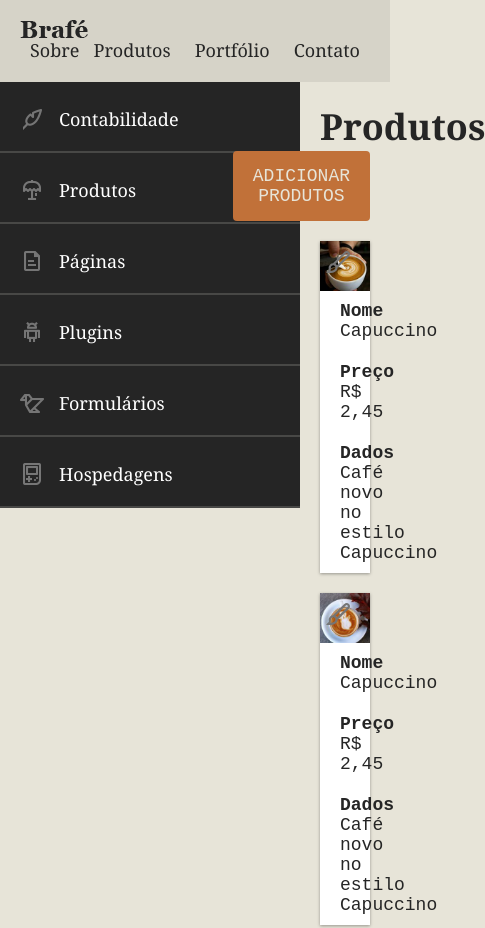
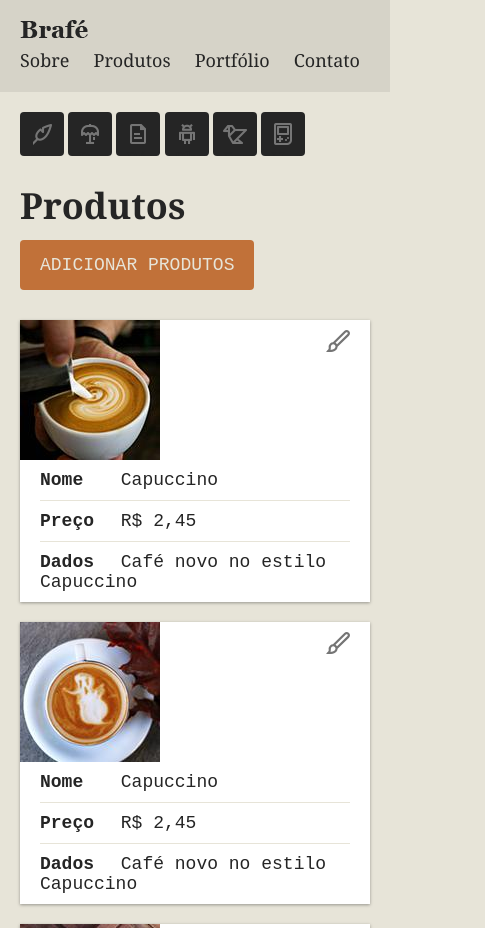
Before and after one commit to WebertiBarbosa/brafe3-css-puro, a plain HTML site: page index.html in a window 390 px wide. Shown: the top 928 px of the page, 485 px wide, since content can reach past the window. Drawn offline with Linux system fonts and the light colour scheme.

Commit message:
responsivo finalizado

```diff
--- a/css/style.css
+++ b/css/style.css
@@ -46,18 +46,33 @@ img {
   color: #252525;
   font-size: 1.125em;
   padding: 0 10px;
+
 }
 
 .header-menu li:first-child a {
-  padding: 0px;
+  padding-left: 0px;
+}
+
+@media (max-width: 739px) {
+  .header-logo {
+    float: none;
+  }
+  .header-menu ul {
+    float: none;
+    margin-top: 10px;
+  }
 }
 
 /* MAIN */
 
-.main-container::after, .main-container::before {
-  content: '';
-  display: table;
-  clear: both;
+.main-container {
+  display: flex;
+}
+
+@media (max-width: 739px) {
+  .main-container {
+    flex-direction: column;
+  }
 }
 
 /* SIDE NAV */
@@ -65,7 +80,7 @@ img {
 .side-nav {
   width: 300px;
   background: #252525;
-  float: left;
+
 }
 
 .side-nav li a {
@@ -111,10 +126,41 @@ img {
   background-position: 0 calc(-24px * 5);
 }
 
+@media (min-width: 740px) and (max-width: 980px) {
+  .side-nav {
+    width: 200px;
+  }
+}
+
+@media (max-width: 739px) {
+  .side-nav {
+    margin: 20px 0 0 20px;
+    background: none;
+    width: auto;
+  }
+  .side-nav li {
+    display: inline-block;
+  }
+  .side-nav li a::before {
+    display: block;
+    margin: 0px;
+    top: 0px;
+  }
+  .side-nav li a {
+    width: 44px;
+    height: 44px;
+    overflow: hidden;
+    padding: 10px;
+    border: none;
+    color: #252525;
+    background: #252525;
+    border-radius: 4px;
+  }
+}
+
 /* PRODUTOS */
 
 .produtos {
-  float: left;
   width: calc(100% - 300px);
   margin: 0 auto;
   max-width: 960px;
@@ -198,3 +244,41 @@ img {
   width: 70px;
   display: inline-block;
 }
+
+@media (min-width: 740px) and (max-width: 980px) {
+  .produtos {
+    width: calc(100% - 200px);
+  }
+}
+
+@media (max-width: 739px) {
+  .produtos {
+    width: 100%;
+  }
+  .produtos h1 {
+    float: none;
+  }
+  .adicionar-produtos {
+    float: none;
+    display: inline-block;
+    margin: 10px 0;
+  }
+  .produtos-item img {
+    float: none;
+  }
+  .produtos-item ul {
+    float: none;
+    width: 100%;
+  }
+
+}
+
+/* FOOTER */
+
+.footer {
+  background: #d6d3c8;
+  text-align: center;
+  padding: 60px 0;
+  font-size: 1.125em;
+  line-height: 1.4em;
+}
--- a/index.html
+++ b/index.html
@@ -83,7 +83,7 @@
     </section>
   </main>
 
-  <footer>
+  <footer class="footer">
     <p>Este é um projeto da Origamid. Mais em origamid.com</p>
     <p>Praia de Botafogo, 300, 5º andar - Botafogo - Rio de Janeiro</p>
   </footer>
```
